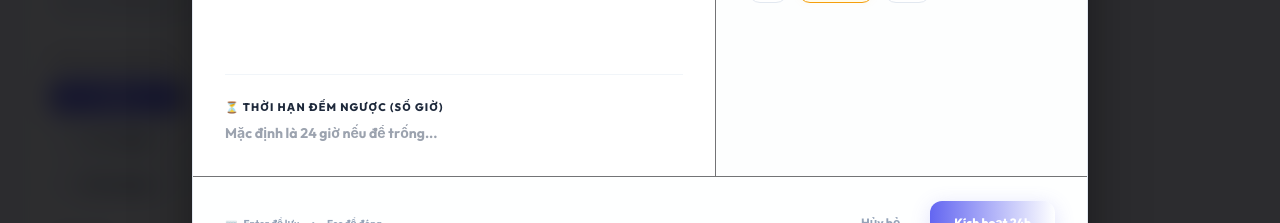
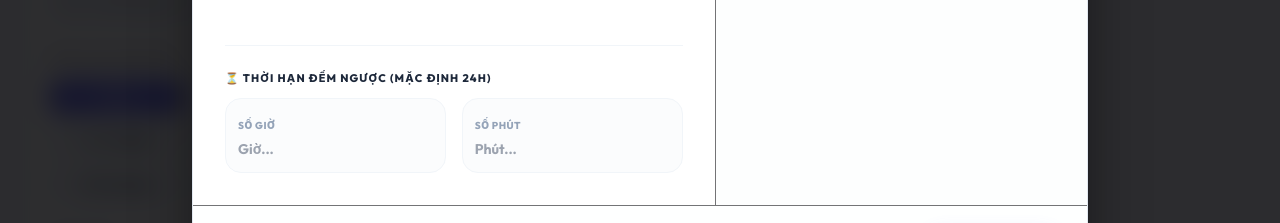
Before and after one commit to KietMinhLe-Dev/Task24h-client, a React (Create React App) app: page / in a window 1280 px wide. Both pictures are taken after a click on the button "Thêm task". Shown: the part 459-682 px from the top of the page. Built offline with nearby package versions, Linux system fonts and the light colour scheme; no server answers; the HTML template or start-up script is replaced by a standard one.

Commit message:
feat: implement durationMinutes support for task countdowns and dual hours/minutes inputs

```diff
--- a/src/App.js
+++ b/src/App.js
@@ -99,7 +99,8 @@ function App() {
     priority: 'medium',
     startTime: getInitialTimes().startTime,
     endTime: getInitialTimes().endTime,
-    durationHours: ''
+    durationHours: '',
+    durationMinutes: ''
   });
 
   const categories = {
@@ -164,10 +165,18 @@ function App() {
 
       // Merge with localStorage backup map to guarantee it works instantly
       const localDurations = JSON.parse(localStorage.getItem('REACT_APP_TASK_DURATIONS') || '{}');
-      const processedData = data.map(t => ({
+      const processedData = data.map(t => {
+        const local = localDurations[t.id] || {};
+        return {
           ...t,
-        durationHours: t.durationHours || localDurations[t.id] || ''
-      }));
+          durationHours: t.durationHours !== null && t.durationHours !== undefined
+            ? t.durationHours
+            : (local.hours !== undefined ? local.hours : ''),
+          durationMinutes: t.durationMinutes !== null && t.durationMinutes !== undefined
+            ? t.durationMinutes
+            : (local.minutes !== undefined ? local.minutes : '')
+        };
+      });
 
       setTasks(processedData);
       setApiError(false);
@@ -190,10 +199,18 @@ function App() {
 
             // Merge with localStorage backup map
             const localDurations = JSON.parse(localStorage.getItem('REACT_APP_TASK_DURATIONS') || '{}');
-            const processedFallbackData = fallbackData.map(t => ({
+            const processedFallbackData = fallbackData.map(t => {
+              const local = localDurations[t.id] || {};
+              return {
                 ...t,
-              durationHours: t.durationHours || localDurations[t.id] || ''
-            }));
+                durationHours: t.durationHours !== null && t.durationHours !== undefined
+                  ? t.durationHours
+                  : (local.hours !== undefined ? local.hours : ''),
+                durationMinutes: t.durationMinutes !== null && t.durationMinutes !== undefined
+                  ? t.durationMinutes
+                  : (local.minutes !== undefined ? local.minutes : '')
+              };
+            });
 
             setTasks(processedFallbackData);
             setApiBaseUrl(fallbackUrl);
@@ -243,7 +260,8 @@ function App() {
       priority: 'medium',
       startTime: times.startTime,
       endTime: times.endTime,
-      durationHours: ''
+      durationHours: '',
+      durationMinutes: ''
     });
   };
 
@@ -251,8 +269,12 @@ function App() {
     e.preventDefault();
     if (!formData.title.trim()) return;
 
-    if (formData.durationHours && (Number(formData.durationHours) < 1 || Number(formData.durationHours) > 24)) {
-      alert("Thời hạn đếm ngược chỉ được từ 1 đến 24 giờ!");
+    const hours = formData.durationHours ? Number(formData.durationHours) : 0;
+    const mins = formData.durationMinutes ? Number(formData.durationMinutes) : 0;
+    const totalMin = (hours * 60) + mins;
+
+    if ((formData.durationHours || formData.durationMinutes) && (totalMin < 1 || totalMin > 1440)) {
+      alert("Thời hạn đếm ngược chỉ được từ 1 phút đến 24 giờ!");
       return;
     }
 
@@ -270,6 +292,8 @@ function App() {
         body: JSON.stringify({
           ...formData,
           title: formData.title.toUpperCase(),
+          durationHours: formData.durationHours ? Number(formData.durationHours) : null,
+          durationMinutes: formData.durationMinutes ? Number(formData.durationMinutes) : null,
           date: currentDate
         })
       });
@@ -279,8 +303,11 @@ function App() {
 
         // Save/Update in localStorage backup map
         const localDurations = JSON.parse(localStorage.getItem('REACT_APP_TASK_DURATIONS') || '{}');
-        if (formData.durationHours) {
-          localDurations[savedTask.id] = Number(formData.durationHours);
+        if (formData.durationHours || formData.durationMinutes) {
+          localDurations[savedTask.id] = {
+            hours: formData.durationHours ? Number(formData.durationHours) : 0,
+            minutes: formData.durationMinutes ? Number(formData.durationMinutes) : 0
+          };
         } else {
           delete localDurations[savedTask.id];
         }
@@ -354,7 +381,8 @@ function App() {
       priority: task.priority,
       startTime: task.startTime || '09:00',
       endTime: task.endTime || '10:00',
-      durationHours: task.durationHours || ''
+      durationHours: task.durationHours || '',
+      durationMinutes: task.durationMinutes || ''
     });
     setIsModalOpen(true);
   };
@@ -391,14 +419,25 @@ function App() {
     return new Date().getTime() - 3600 * 1000;
   };
 
-  // Helper: Calculate ticking remaining seconds in a task's 24h budget
+  // Helper: Calculate ticking remaining seconds in a task's budget
   const getTaskCountdownStr = (task) => {
     const createdTime = getTaskCreationTime(task);
     const now = new Date().getTime();
 
     const elapsedSeconds = Math.floor((now - createdTime) / 1000);
-    const budgetHours = task.durationHours ? Number(task.durationHours) : 24;
-    const totalSeconds = budgetHours * 60 * 60;
+
+    const hasHours = task.durationHours !== null && task.durationHours !== undefined && task.durationHours !== '';
+    const hasMinutes = task.durationMinutes !== null && task.durationMinutes !== undefined && task.durationMinutes !== '';
+
+    let totalSeconds;
+    if (hasHours || hasMinutes) {
+      const h = hasHours ? Number(task.durationHours) : 0;
+      const m = hasMinutes ? Number(task.durationMinutes) : 0;
+      totalSeconds = (h * 60 * 60) + (m * 60);
+    } else {
+      totalSeconds = 24 * 60 * 60;
+    }
+
     const remainingSeconds = totalSeconds - elapsedSeconds;
 
     if (remainingSeconds <= 0) {
@@ -1054,19 +1093,22 @@ function App() {
 
                   <div className={`h-[1px] w-full ${isDark ? 'bg-zinc-900/80' : 'bg-slate-100'}`} />
 
-                  <div className="space-y-2">
+                  <div className="space-y-3">
                     <label className="text-[11px] font-extrabold text-zinc-555 uppercase tracking-widest flex items-center gap-1.5">
-                      ⏳ Thời hạn đếm ngược (Số giờ)
+                      ⏳ Thời hạn đếm ngược (Mặc định 24h)
                     </label>
+                    <div className="grid grid-cols-2 gap-4">
+                      <div className={`p-3 rounded-2xl border ${isDark ? 'border-zinc-800 bg-zinc-950/20' : 'border-slate-100 bg-slate-50/50'} space-y-1`}>
+                        <span className={`text-[10px] font-black uppercase tracking-wider ${isDark ? 'text-zinc-650' : 'text-slate-400'}`}>Số giờ</span>
                         <input
                           type="number"
-                      min="1"
+                          min="0"
                           max="24"
-                      placeholder="Mặc định là 24 giờ nếu để trống..."
+                          placeholder="Giờ..."
                           value={formData.durationHours}
                           onChange={(e) => {
                             const val = e.target.value;
-                        if (val === '' || (Number(val) >= 1 && Number(val) <= 24)) {
+                            if (val === '' || (Number(val) >= 0 && Number(val) <= 24)) {
                               setFormData({ ...formData, durationHours: val });
                             }
                           }}
@@ -1074,6 +1116,27 @@ function App() {
                             isDark ? 'text-white placeholder-zinc-800' : 'text-slate-805 placeholder-slate-350'
                           }`}
                         />
+                      </div>
+                      <div className={`p-3 rounded-2xl border ${isDark ? 'border-zinc-800 bg-zinc-950/20' : 'border-slate-100 bg-slate-50/50'} space-y-1`}>
+                        <span className={`text-[10px] font-black uppercase tracking-wider ${isDark ? 'text-zinc-650' : 'text-slate-400'}`}>Số phút</span>
+                        <input
+                          type="number"
+                          min="0"
+                          max="59"
+                          placeholder="Phút..."
+                          value={formData.durationMinutes}
+                          onChange={(e) => {
+                            const val = e.target.value;
+                            if (val === '' || (Number(val) >= 0 && Number(val) <= 59)) {
+                              setFormData({ ...formData, durationMinutes: val });
+                            }
+                          }}
+                          className={`w-full text-sm font-bold bg-transparent border-0 outline-none focus:outline-none focus:ring-0 p-0 ${
+                            isDark ? 'text-white placeholder-zinc-800' : 'text-slate-805 placeholder-slate-350'
+                          }`}
+                        />
+                      </div>
+                    </div>
                   </div>
                 </div>
 
@@ -1186,8 +1249,8 @@ function App() {
                   >
                     {editingTask
                       ? "Lưu thay đổi"
-                      : formData.durationHours
-                        ? `Kích hoạt ${formData.durationHours}h`
+                      : (formData.durationHours || formData.durationMinutes)
+                        ? `Kích hoạt ${formData.durationHours ? formData.durationHours + 'h' : ''}${formData.durationMinutes ? ' ' + formData.durationMinutes + 'm' : ''}`.trim()
                         : "Kích hoạt 24h"}
                   </button>
                 </div>
```
Lines whose indentation alone changed are shown as unchanged.
